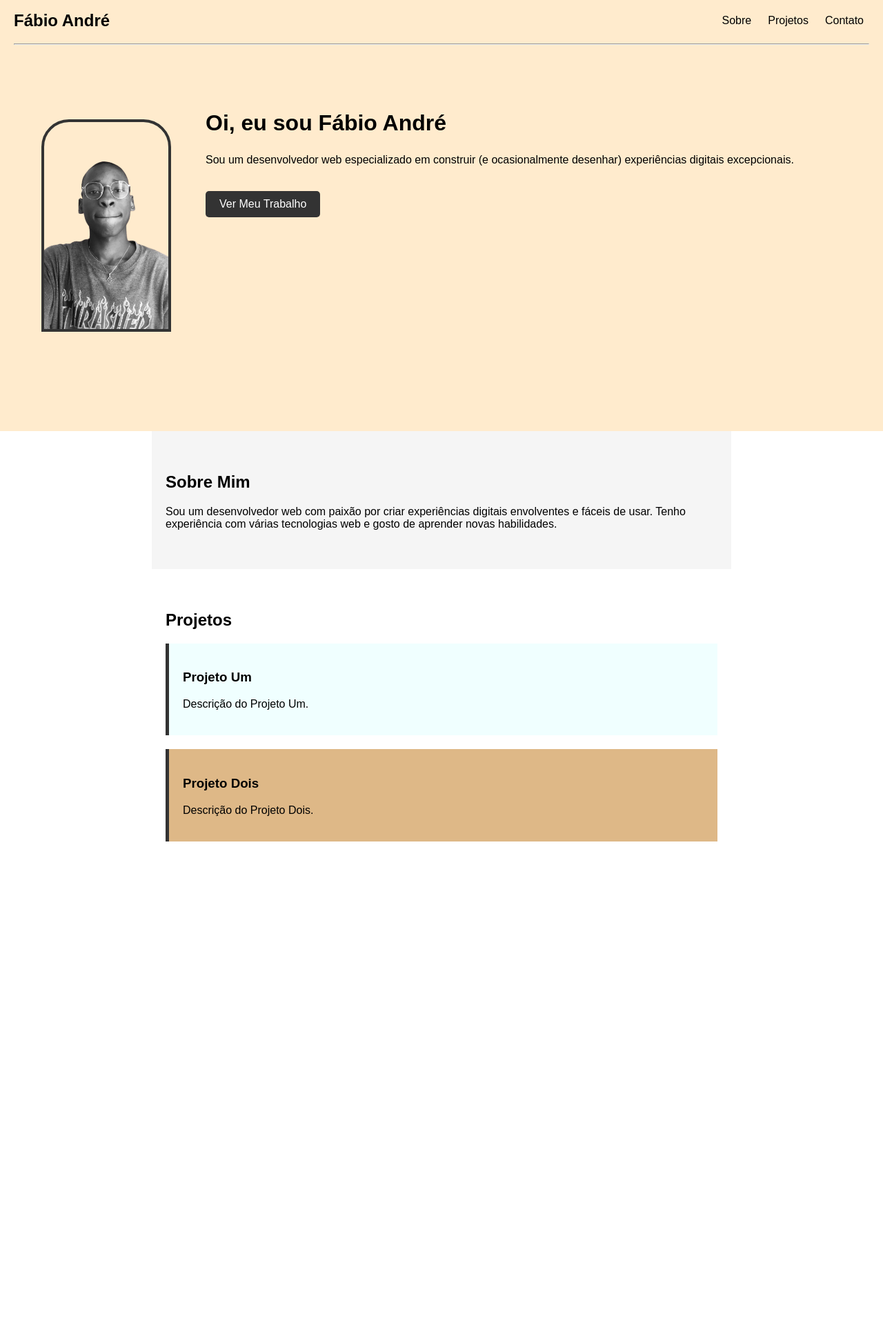
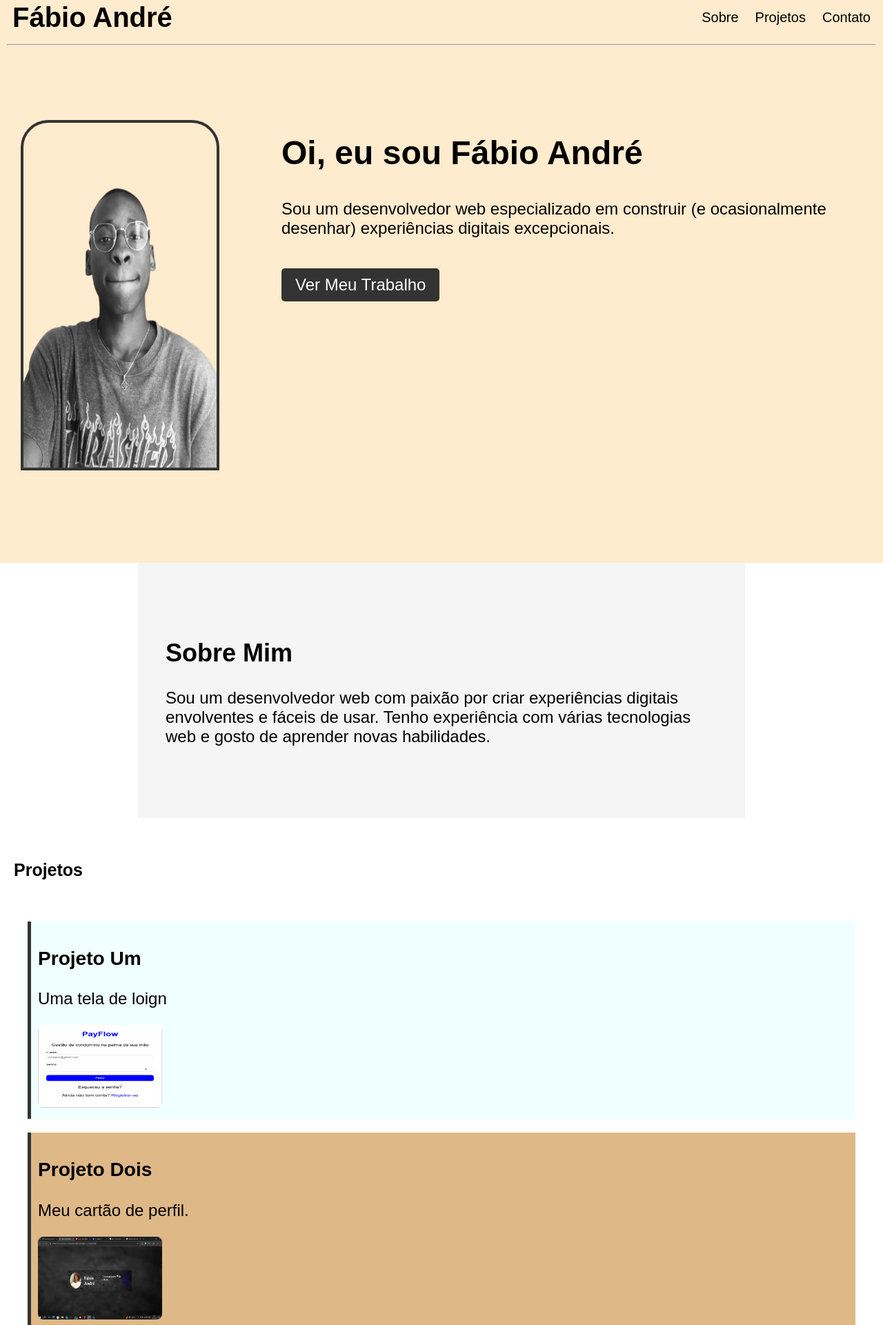
Before and after one commit to fabioheboandre033-source/meu-potfolio, a plain HTML site: page index.html in a window 1280 px wide. Shown: the part 15-1936 px from the top of the page at 69% size. Before the commit the page ends 1275 px from the top, so only its background shows below. Drawn offline with Linux system fonts and the light colour scheme.

Commit message:
Add files via upload

```diff
--- a/estilos/sobre.css
+++ b/estilos/sobre.css
@@ -32,3 +32,19 @@ nav a:hover{
   border-bottom: 2px solid black;
   background-color: darkgray;
 }
+div{
+  margin: 8px;
+  align-items: center;
+  background-color: #f5f5f5;
+  text-align: center;
+  border-radius: 10px;
+  padding: 10px;
+}
+div ul{
+  display: flex;
+  flex-direction: column;
+  align-items: center;
+}
+ul{
+  list-style: upper-roman;
+}
--- a/index.html
+++ b/index.html
@@ -3,9 +3,13 @@
 <head>
   <meta charset="UTF-8" />
   <meta name="viewport" content="width=device-width, initial-scale=1.0" />
+  <meta name="description" content="Portfólio de Fáio André"/>
+  <meta name="keywords" content="Portfólio,Fábio André,vida, carreira,vida"/>
+  <meta name="author" content="Fábio André"/>
+  <meta name="generator" content="visual stude code"/>
   <title>Portfólio - Fábio André</title>
   <link rel="stylesheet" href="style.css" />
-  <link rel="shortcut icon" href="imagem/WhatsApp_Image_2026-01-08_at_15.41.29-removebg-preview.png" type="image/x-icon">
+  <link rel="shortcut icon" href="imagem/WhatsApp_Image_2026-01-08_at_15.41.29-removebg-preview.png" type="image/x-icon"/>
 </head>
 <body>
   <header>
@@ -17,6 +21,7 @@
         <li><a href="Paginas/contatos.html">Contato</a></li>
       </ul>
     </nav><hr>
+    <!-- minha imagem e alguns detalhes sore mim! -->
     <section class="hero">
       <section class="perfil">
           <img src="imagem/WhatsApp_Image_2026-01-08_at_15.41.29-removebg-preview.png" alt="Sua Foto" class="foto-perfil" />
@@ -28,24 +33,28 @@
       </div>
     </section>
   </header>
+  <!-- Aqui começou a parte onde tem o sore mim -->
   <section class="sobre">
     <h2>Sobre Mim</h2>
     <p>Sou um desenvolvedor web com paixão por criar experiências digitais envolventes e fáceis de usar. Tenho experiência com várias tecnologias web e gosto de aprender novas habilidades.</p>
   </section>
+  <!-- Parte dos projetos -->
   <section class="projetos">
     <h2>Projetos</h2>
     <div class="projeto1-2">
       <div class="projeto1">
         <a href="https://fabioheboandre033-source.github.io/tela-de-login/" target="_blank">
           <h3>Projeto Um</h3>
-              <p>Descrição do Projeto Um.</p>
         </a>
+        <p>Uma tela de loign</p>
+       <a href="imagem/Captura de ecrã 2026-01-22 191628.png" target="_blank"> <img src="imagem/Captura de ecrã 2026-01-22 191628.png" alt="Projeto 2"></a>
       </div>
       <div class="projeto2">
         <a href="https://fabioheboandre033-source.github.io/meuperfil/" target="_blank">
           <h3>Projeto Dois</h3>
-             <p>Descrição do Projeto Dois.</p>
         </a>
+        <p>Meu cartão de perfil.</p>
+        <a href="imagem/Anotação 2025-12-12 183918.png" target="_blank"><img src="imagem/Anotação 2025-12-12 183918.png" alt="Projeto 1"></a>
       </div>
     </div>
   </section>
--- a/style.css
+++ b/style.css
@@ -2,11 +2,11 @@ body {
   margin: 0;
   font-family: Arial, sans-serif;
   background-color: white;
-  width: 100%;
+  width: auto;
 }
 header {
   background-color: blanchedalmond;
-  padding: 20px;
+  padding: 10px;
   width: auto;
 }
 nav {
@@ -15,7 +15,7 @@ nav {
   align-items: center;
 }
 nav h1 {
-  margin: 0;
+  margin: 8px;
 }
 nav ul {
   list-style: none;
@@ -28,19 +28,20 @@ nav a {
   padding: 8px;
 
 }
-nav a:hover{
+nav a:hover {
   border-bottom: 2px solid black;
   background-color: darkgray;
 }
 .perfil {
+  position: relative;
   text-align: left;
   padding: 40px 20px;
+  left: -20px;
 }
 
 .foto-perfil {
   width: 150px;
   height: 250px;
-  object-fit: cover;
   border: 4px solid #333;
   margin-bottom: 20px;
   border-radius: 40px 40px 0px 0px;
@@ -52,6 +53,9 @@ nav a:hover{
 }
 .hero h2 {
   font-size: 2em;
+}
+div {
+  padding: 10px;
 }
 .btn {
   display: inline-block;
@@ -68,41 +72,110 @@ nav a:hover{
   margin: auto;
   background-color: #f5f5f5;
 }
-.projetos{
+.projetos {
   padding: 40px 20px;
-  max-width: 800px;
   margin: auto;
+  width:0 auto;
 }
-.projeto1-2{
+.projeto1-2 {
     display: flex;
     gap: 20px;
 }
  .projeto1 {
   background-color: azure;
-  padding: 20px;
+  padding: 10px;
   margin-top: 20px;
   border-left: 5px solid #333;
 }
-.projeto2{
+.projeto2 {
   background-color: burlywood;
-  padding: 20px;
+  padding: 10px;
   margin-top: 20px;
   border-left: 5px solid #333;
 }
-.projeto2 a{
+.projeto1 a {
   text-decoration: none;
   color:black;
 }
-.projeto1 a{
+.projeto2 a {
   text-decoration: none;
   color:black;
 }
-@media(min-width:600px){
-    .foto-perfil{
-        width: 180px;
-        height: 300px;
-    }
-    .projeto1-2{
-        display:block ;
-    }
+.projeto1 a:hover{
+  text-decoration: underline
 }
+.projeto2 a:hover{
+  text-decoration: underline
+}
+.projeto1 img {
+  width: 155px;
+  height:150px;
+  border-radius: 8px;
+}
+.projeto2 img {
+  width: 155px;
+  height: 150px;
+  border-radius: 8px;
+}
+/* Versão para os tablet */
+@media(min-width:600px) and (max-width:991.98px){
+  .foto-perfil {
+    width: 180px;
+    height: 300px;
+  }
+  div {
+    padding: 17px;
+  }
+  .projeto1-2 {
+    display:block ;
+  }
+  .projeto1 img {
+    width: 180px;
+    height: 120px;
+  }
+  .projeto2 img {
+    width: 180px;
+    height: 120px;
+  }
+}
+/* Versão para os computadores */
+@media(min-width:992px) {
+  nav h1 {
+    font-size: 40px;
+  }
+  nav a {
+    font-size: 20px;
+  }
+  .sobre  {
+    padding: 80px 40px;
+    font-size: 24px;
+  }
+  div {
+    font-size: 24px;
+    padding: 20px;
+  }
+  .projetos h2 {
+    font-size: 25px;
+  }
+ .foto-perfil {
+    width: 280px;
+    height: 500px;
+  }
+  .projeto1-2 {
+    display:block ;
+  }
+  .projeto1 a :hover {
+    text-decoration: underline;
+  }
+  .projeto2 a :hover {
+    text-decoration: underline;
+  }
+  .projeto1 img {
+    width: 180px;
+    height: 120px;
+  }
+  .projeto2 img {
+    width: 180px;
+    height: 120px;
+  }
+}
```
Also changed, not shown: Paginas/sobre.html (+24 -3 lines), imagem/Anotação 2025-12-12 183918.png (added), imagem/Captura de ecrã 2026-01-22 191628.png (added). Lines whose indentation alone changed are shown as unchanged.
